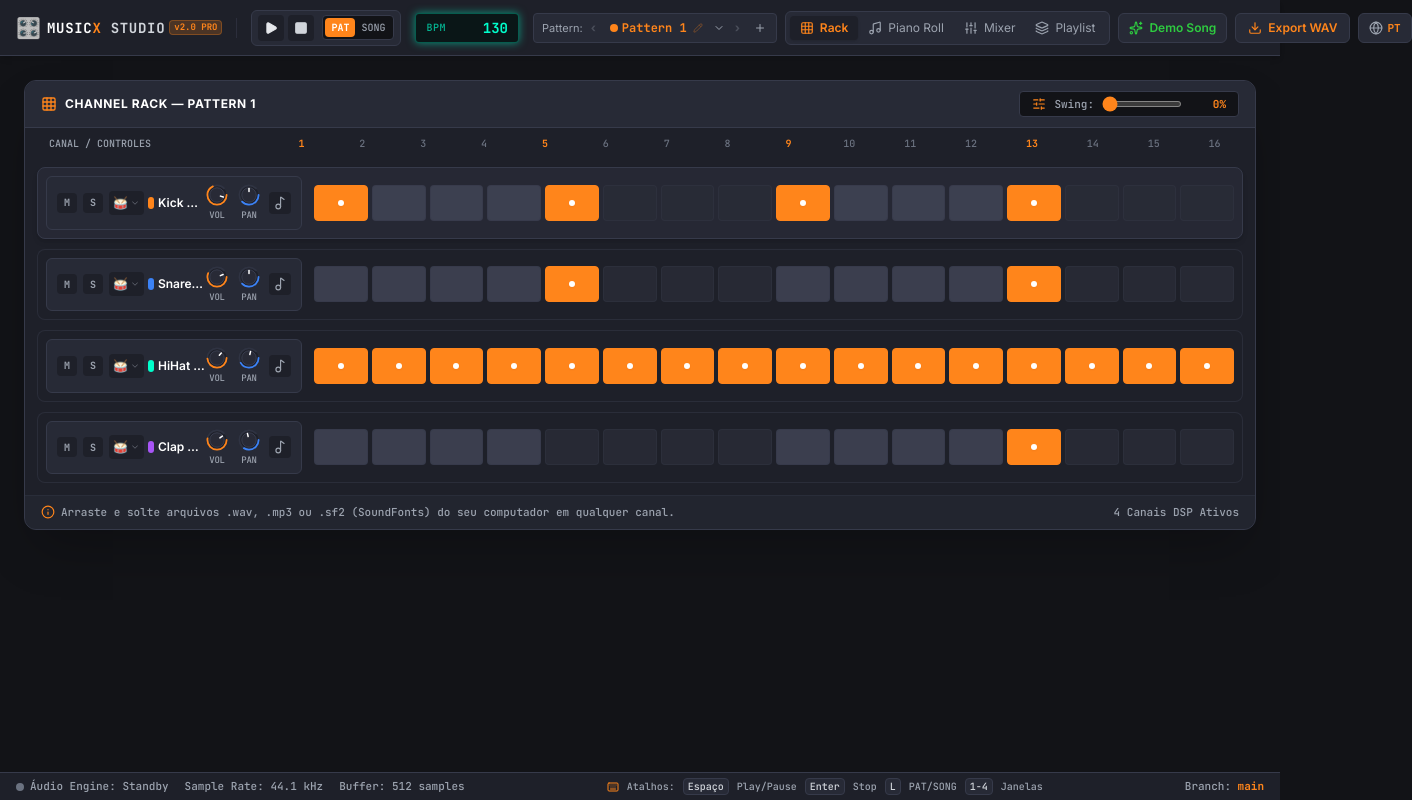
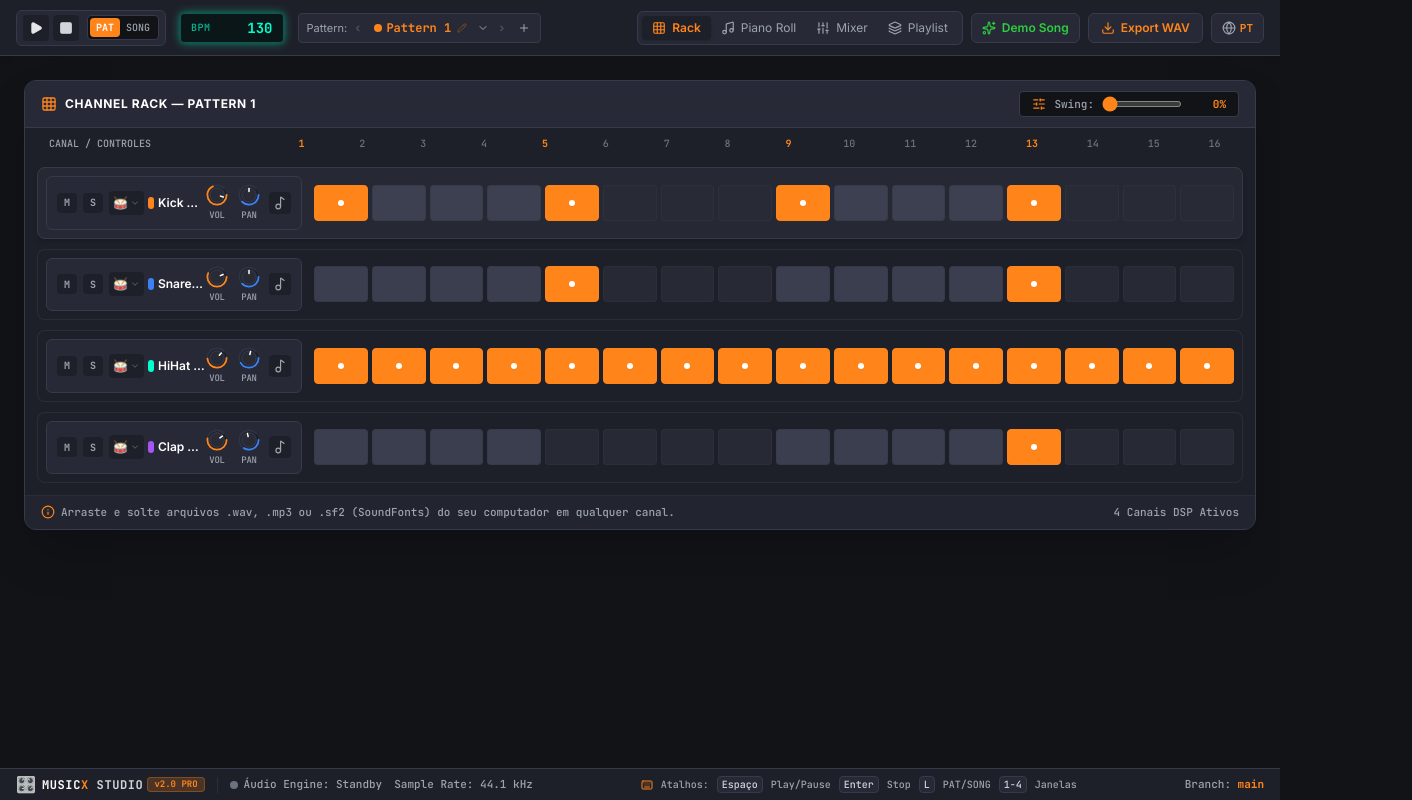
Before and after one commit to jhcarboni/musicx-studio, a React (Vite) app: page / in a window 1280 px wide. Shown: the whole page, 1412 px wide, since content can reach past the window. Built offline with nearby package versions, Linux system fonts and the light colour scheme.

Commit message:
style: remove logotipo do topo e reposiciona na barra inferior de status

```diff
--- a/src/App.tsx
+++ b/src/App.tsx
@@ -60,19 +60,36 @@ export default function App() {
         {activeWindow === 'playlist' && <PlaylistArranger />}
       </main>
 
-      {/* Footer Status Bar */}
-      <footer className="h-7 bg-fl-panel border-t border-fl-border px-4 flex items-center justify-between text-[11px] font-mono text-gray-400 shrink-0 select-none">
-        <div className="flex items-center gap-4">
-          <span className="flex items-center gap-1.5">
-            <span className={`h-2 w-2 rounded-full ${isPlaying ? 'bg-fl-green animate-ping' : 'bg-gray-500'}`}></span>
-            {t.audioEngineStatus}: {isPlaying ? t.engineRunning : t.engineStandby}
-          </span>
-          <span>{t.sampleRate}: 44.1 kHz</span>
-          <span>{t.bufferSize}</span>
+      {/* Footer Status Bar with Brand Logo */}
+      <footer className="h-8 bg-fl-panel border-t border-fl-border px-3 sm:px-4 flex items-center justify-between text-[11px] font-mono text-gray-400 shrink-0 select-none gap-3">
+        {/* Logo & Marca MusicX Studio no Rodapé */}
+        <div className="flex items-center gap-3">
+          <div className="flex items-center gap-1.5 shrink-0">
+            <span className="text-base">🎛️</span>
+            <div className="flex items-center gap-1">
+              <span className="text-xs font-black tracking-wider text-white font-mono">
+                MUSIC<span className="text-fl-accent">X</span>
+                <span className="text-gray-300"> STUDIO</span>
+              </span>
+              <span className="text-[9px] px-1.5 py-0.2 bg-fl-accent/20 text-fl-accent rounded border border-fl-accent/30 font-mono font-bold">
+                v2.0 PRO
+              </span>
+            </div>
+          </div>
+
+          <div className="h-4 w-px bg-fl-border/60 shrink-0 hidden sm:block" />
+
+          <div className="flex items-center gap-3 hidden sm:flex text-[11px]">
+            <span className="flex items-center gap-1.5">
+              <span className={`h-2 w-2 rounded-full ${isPlaying ? 'bg-fl-green animate-ping' : 'bg-gray-500'}`}></span>
+              {t.audioEngineStatus}: {isPlaying ? t.engineRunning : t.engineStandby}
+            </span>
+            <span className="hidden md:inline">{t.sampleRate}: 44.1 kHz</span>
+          </div>
         </div>
 
         {/* Quick Keyboard Shortcuts in Footer */}
-        <div className="hidden lg:flex items-center gap-2 text-[10px] text-gray-400">
+        <div className="hidden xl:flex items-center gap-2 text-[10px] text-gray-400">
           <Keyboard className="w-3 h-3 text-fl-accent" />
           <span>{t.shortcuts}:</span>
           <kbd className="px-1 py-0.2 bg-fl-surface border border-fl-border rounded text-gray-300">Espaço</kbd> {t.spaceShortcut}
@@ -81,7 +98,7 @@ export default function App() {
           <kbd className="px-1 py-0.2 bg-fl-surface border border-fl-border rounded text-gray-300">1-4</kbd> {t.numbersShortcut}
         </div>
 
-        <div className="flex items-center gap-2">
+        <div className="flex items-center gap-2 text-[11px]">
           <span>{t.branch}: <span className="text-fl-accent font-bold">main</span></span>
         </div>
       </footer>
--- a/src/components/toolbar/TopToolbar.tsx
+++ b/src/components/toolbar/TopToolbar.tsx
@@ -96,22 +96,6 @@ export const TopToolbar: React.FC = () => {
   return (
     <header className="h-14 bg-fl-panel border-b border-fl-border px-2 sm:px-3 lg:px-4 flex items-center justify-between shadow-md shrink-0 select-none gap-2">
       <div className="flex items-center gap-1.5 sm:gap-2.5 lg:gap-3.5 shrink-0">
-        {/* Logo & Brand */}
-        <div className="flex items-center gap-1.5 shrink-0">
-          <span className="text-lg sm:text-xl">🎛️</span>
-          <div className="flex items-center gap-1">
-            <span className="text-xs sm:text-sm font-black tracking-wider text-white font-mono">
-              MUSIC<span className="text-fl-accent">X</span>
-              <span className="hidden md:inline text-gray-300"> STUDIO</span>
-            </span>
-            <span className="hidden xl:inline text-[9px] px-1 py-0.2 bg-fl-accent/20 text-fl-accent rounded border border-fl-accent/30 font-mono font-bold">
-              v2.0 PRO
-            </span>
-          </div>
-        </div>
-
-        <div className="h-5 w-px bg-fl-border/60 shrink-0 hidden sm:block" />
-
         {/* Transport Controls */}
         <div className="flex items-center gap-1 bg-fl-surface px-1.5 py-1 rounded-md border border-fl-border shrink-0">
           <button
```
